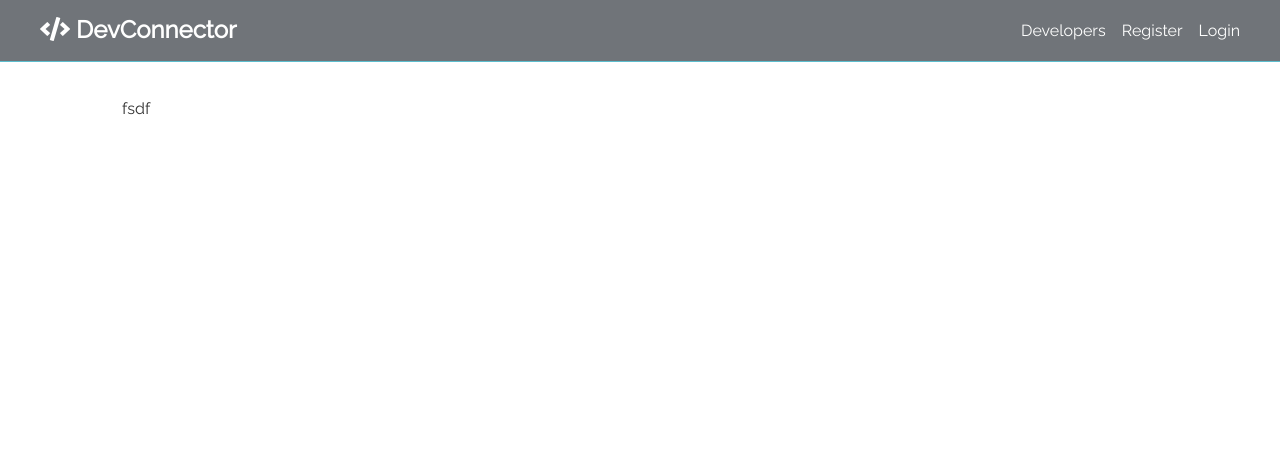
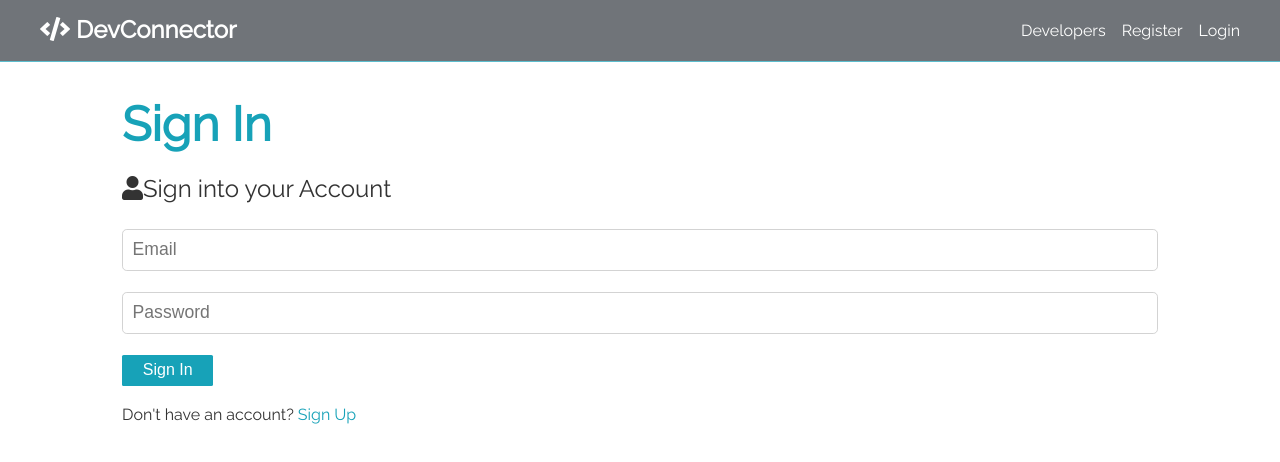
Before and after one commit to Amir-Bagjani/sass-website-travi, a React (Create React App) app: page /login in a window 1280 px wide. Shown: the top 462 px of the page. Built offline with nearby package versions, Linux system fonts and the light colour scheme.

Commit message:
login and register adde

```diff
--- a/src/pages/Login.jsx
+++ b/src/pages/Login.jsx
@@ -1,9 +1,24 @@
+import { Link } from "react-router-dom"
 
 const Login = () => {
   return (
     <section className="container">
-        fsdf
-    </section>
+    <h1 className="large text-primary">Sign In</h1>
+    <p className="lead">
+      <i className="fas fa-user"></i>Sign into your Account
+    </p>
+
+    <form className="form">
+      <div className="form-group">
+        <input type="email" placeholder="Email" required/>
+      </div>
+      <div className="form-group">
+        <input type="password" placeholder="Password" minLength={6} />
+      </div>
+      <input type="submit" value="Sign In" className="btn btn-primary" />
+    </form>
+    <p className="my-1">Don't have an account? <Link to="/register">Sign Up</Link></p>
+  </section>
   )
 }
 
--- a/src/pages/Register.jsx
+++ b/src/pages/Register.jsx
@@ -14,7 +14,7 @@ const Register = () => {
           <input type="text" placeholder="Name" required />
         </div>
         <div className="form-group">
-          <input type="email" placeholder="Name" />
+          <input type="email" placeholder="Email" />
           <small className="form-text">
             This site uses Gravatar, so if you want a Gravatar image, use a
             Gravatar email
```
